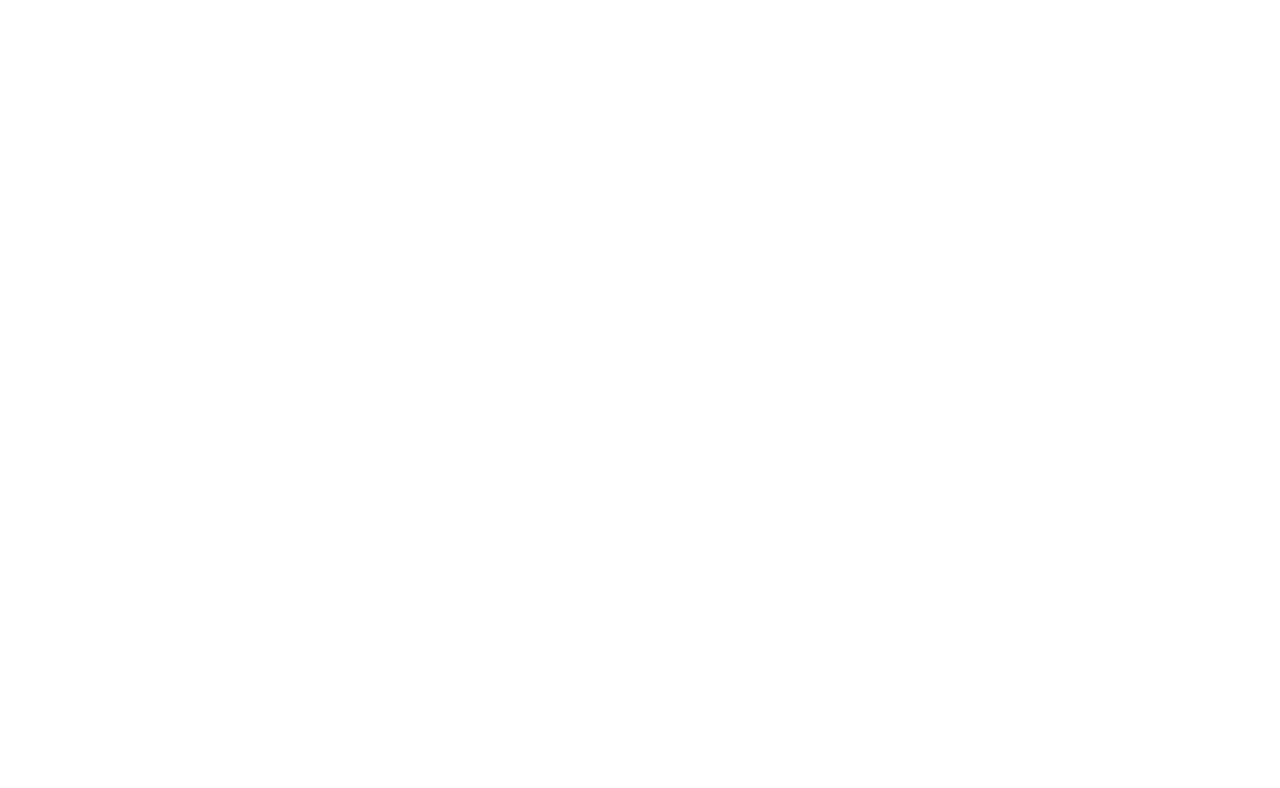
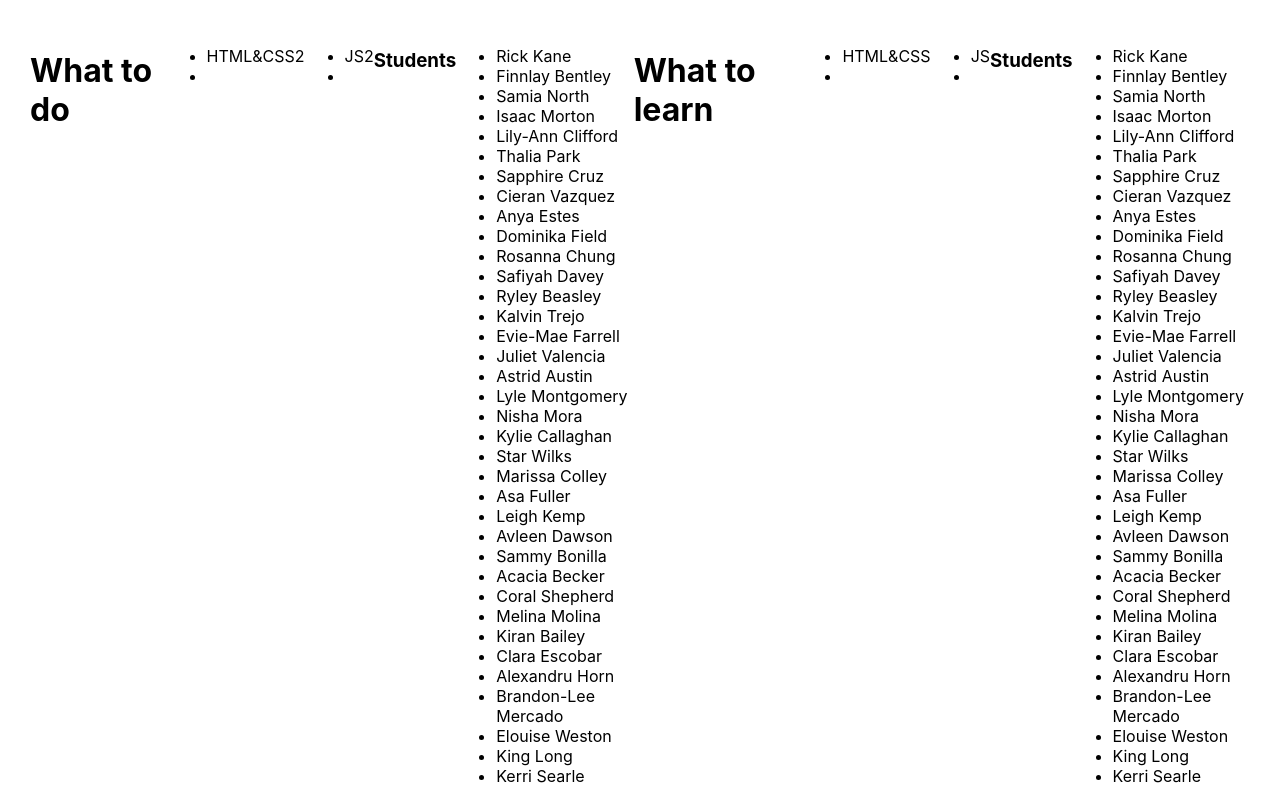
Before and after one commit to AnnaRalew/opt-components, a React (Create React App) app: page / in a window 1280 px wide. Shown: the top 788 px of the page. Built offline with nearby package versions, Linux system fonts and the light colour scheme.

Commit message:
Render arrays

```diff
--- a/src/App.tsx
+++ b/src/App.tsx
@@ -1,11 +1,6 @@
 import React from 'react';
 import './App.css';
-
-
-// Hi Guys!
-// Let's reinforce our current session!
-// -You have 2 arrays. You should create a new component TASKS, where you will render these arrays.
-// -Don't forget to assign types to our data.
+import {Tasks} from "./Tasks";
 
 
 
@@ -126,7 +121,8 @@
 
     return (
         <div className="App">
-
+            <Tasks title={data1.title} tasks={data1.tasks} students={data2.students}/>
+            <Tasks title={data2.title} tasks={data2.tasks} students={data2.students}/>
         </div>
     );
 }
--- /dev/null
+++ b/src/Tasks.tsx
@@ -0,0 +1,32 @@
+
+type DataPropsType = {
+    title: string,
+    tasks: Array<TaskPropsType>,
+    students: Array<string>
+}
+
+type TaskPropsType = {
+    taskId: number,
+    title: string,
+    isDone: boolean
+}
+
+export const Tasks = ({title, tasks, students}: DataPropsType) => {
+    return (
+        <>
+            <h1>{title}</h1>
+            {tasks.map(task => {
+                return (
+                    <ul>
+                        <li>{task.title}</li>
+                        <li>{task.isDone}</li>
+                    </ul>
+                )
+            })}
+            <h3>Students</h3>
+            <ul>
+                {students.map(stName => <li>{stName}</li>)}
+            </ul>
+        </>
+    )
+}
```
